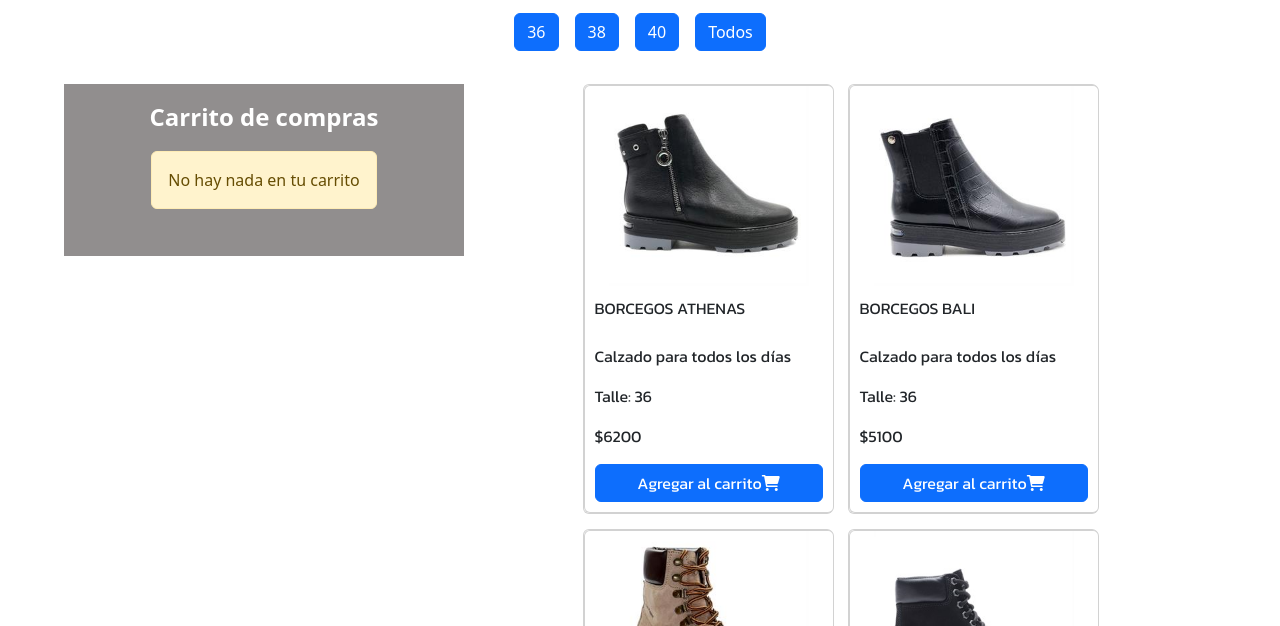
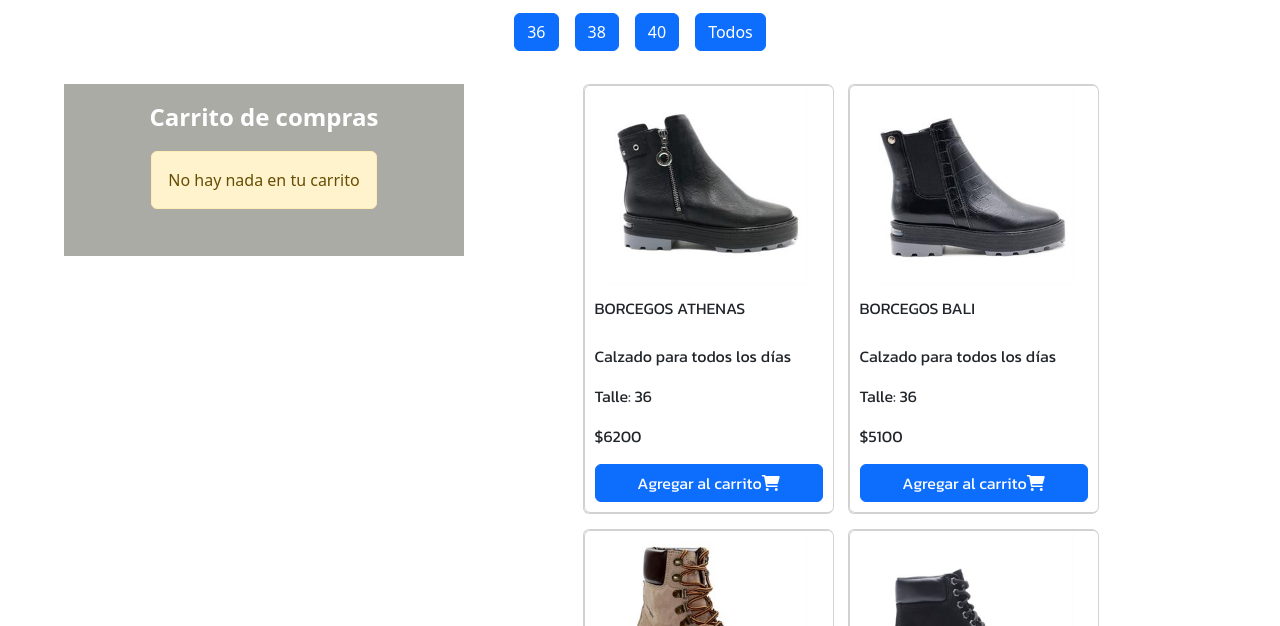
Before and after one commit to tamaraantonella/js_coder_house, a website: page pages/product.html in a window 1280 px wide. Shown: the part 174-800 px from the top of the page. Drawn offline with nearby package versions, Linux system fonts and the light colour scheme; some packages are replaced by stand-ins of ours; a script that the page names is missing; files whose address does not match are found by name.

Commit message:
ultimo retoques

```diff
--- a/sass/product/_product.scss
+++ b/sass/product/_product.scss
@@ -50,7 +50,7 @@
             flex-direction: column;
             width: 100%;
             align-items: center;
-            background-color: rgba(65, 60, 60, 0.575);
+            background-color: rgba(110, 110, 101, 0.575);
             color:white;
             padding: 15px;
             max-width: 400px;
```
Also changed, not shown: css/style.css.
